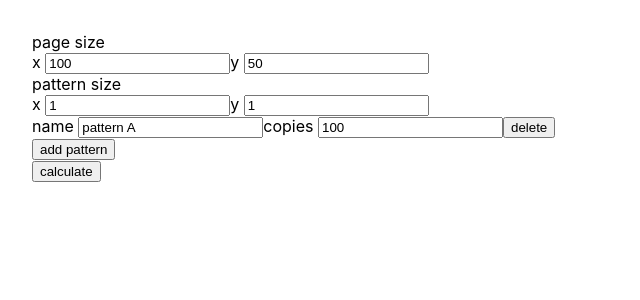
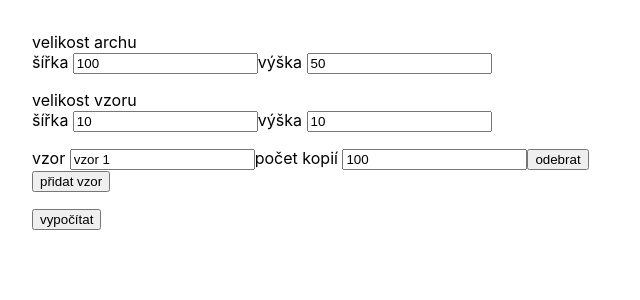
Before and after one commit to Peracek/pdf-layout, a React (Create React App) app: page / in a window 1280 px wide. Shown: the top 300 px of the page, without its empty margins (0-640 px from the left). Built offline with nearby package versions, Linux system fonts and the light colour scheme.

Commit message:
fix inputs

```diff
--- a/src/App.tsx
+++ b/src/App.tsx
@@ -25,12 +25,12 @@ const defaultConfig: Config = {
     y: 50,
   },
   patternSize: {
-    x: 1,
-    y: 1,
+    x: 10,
+    y: 10,
   },
   patterns: [
     {
-      name: 'pattern A',
+      name: 'vzor 1',
       copies: 100,
     },
   ],
--- a/src/Controls.tsx
+++ b/src/Controls.tsx
@@ -5,6 +5,13 @@ import { Config, Pattern as PatternShape } from './App'
 import { Dimensions } from './Dimensions'
 import { Pattern } from './Pattern'
 import { observable } from 'mobx'
+import styled from 'styled-components'
+
+const SControls = styled.div`
+  & > * {
+    margin-bottom: 1em;
+  }
+`
 
 @observer
 export class Controls extends React.Component<{ config: Config; onCalculate: () => void }> {
@@ -25,22 +32,23 @@ export class Controls extends React.Component<{ config: Config; onCalculate: ()
     const { config } = this.props
 
     return (
-      <div>
+      <SControls>
         <div>
-          page size <Dimensions dimensions={config.pageSize} />
+          velikost archu <Dimensions dimensions={config.pageSize} />
         </div>
         <div>
-          pattern size <Dimensions dimensions={config.patternSize} />
+          velikost vzoru <Dimensions dimensions={config.patternSize} />
         </div>
         <div>
-          {config.patterns.map((pattern, idx) => (
-            <Pattern key={idx} pattern={pattern} onDelete={this.deletePattern} />
-          ))}
+          <div>
+            {config.patterns.map((pattern, idx) => (
+              <Pattern key={idx} pattern={pattern} onDelete={this.deletePattern} />
+            ))}
+          </div>
+          <button onClick={this.addPattern}>přidat vzor</button>
         </div>
-        <button onClick={this.addPattern}>add pattern</button>
-        <br />
-        <button onClick={this.props.onCalculate}>calculate</button>
-      </div>
+        <button onClick={this.props.onCalculate}>vypočítat</button>
+      </SControls>
     )
   }
 }
--- a/src/Dimensions.tsx
+++ b/src/Dimensions.tsx
@@ -9,16 +9,16 @@ export class Dimensions extends React.Component<{ dimensions: DimensionsShape }>
 
     return (
       <div>
-        x{' '}
+        šířka{' '}
         <input
           type="number"
-          value={dimensions.x}
+          value={dimensions.x !== 0 ? dimensions.x : ''}
           onChange={e => (dimensions.x = +e.target.value)}
         />
-        y{' '}
+        výška{' '}
         <input
           type="number"
-          value={dimensions.y}
+          value={dimensions.y !== 0 ? dimensions.y : ''}
           onChange={e => (dimensions.y = +e.target.value)}
         />
       </div>
--- a/src/Pattern.tsx
+++ b/src/Pattern.tsx
@@ -12,14 +12,14 @@ export class Pattern extends React.Component<{
 
     return (
       <div>
-        name <input value={pattern.name} onChange={e => (pattern.name = e.target.value)} />
-        copies{' '}
+        vzor <input value={pattern.name} onChange={e => (pattern.name = e.target.value)} />
+        počet kopií{' '}
         <input
           type="number"
-          value={pattern.copies}
+          value={pattern.copies !== 0 ? pattern.copies : ''}
           onChange={e => (pattern.copies = +e.target.value)}
         />
-        <button onClick={() => onDelete(pattern)}>delete</button>
+        <button onClick={() => onDelete(pattern)}>odebrat</button>
       </div>
     )
   }
```
